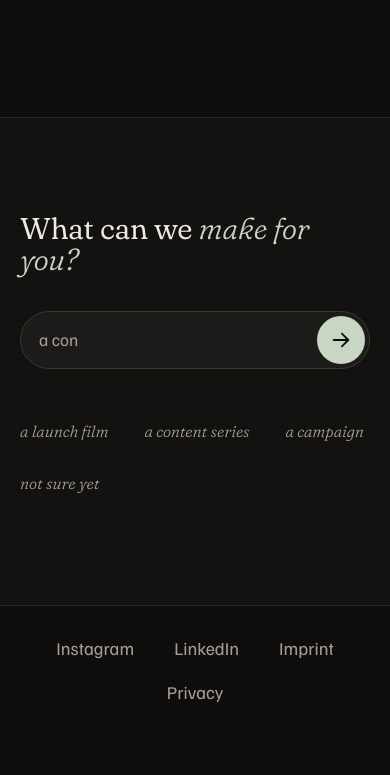
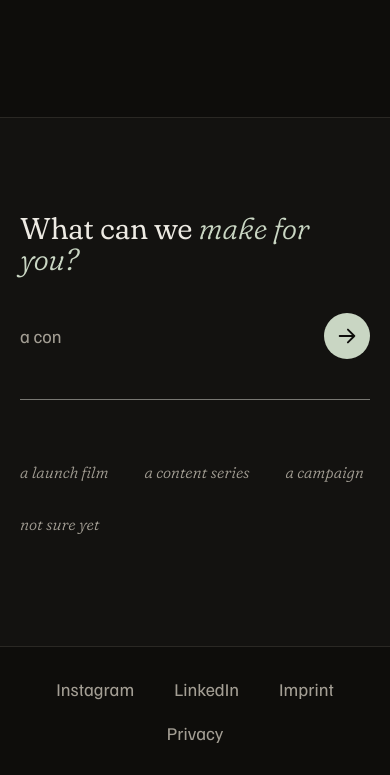
Before and after one commit to loukiah/ucfilms-site, an Eleventy site: page src/index.njk in a window 390 px wide. Shown: the part 3734-4509 px from the top of the page. Before the commit the page ends 4468 px from the top, so only its background shows below. Built offline with nearby package versions, Linux system fonts and the light colour scheme; Eleventy itself is replaced by a stand-in of ours; files that its build step writes are made by us from their sources.

Commit message:
Contact: back to a line, now straight (no wave)
Co-Authored-By: Claude Opus 5.5 <noreply@anthropic.com>
Claude-Session: https://claude.ai/code/session_01Bnx7PF36da1Q2StLkJpvG6

```diff
--- a/src/assets/css/site.css
+++ b/src/assets/css/site.css
@@ -432,20 +432,19 @@ button.person-card { cursor: pointer; }
 .explore-link:hover, .explore-link:focus-visible { color: var(--accent); }
 .explore-link:hover span { transform: translateX(4px); }
 
-/* Contact field: a clear, rounded input box instead of the wave line */
-.contact .bar-line { display: none; }
-.contact .bar {
-  gap: 10px; padding: 6px 6px 6px 26px; border: 1px solid var(--line-2); border-radius: 999px;
-  background: rgba(246, 243, 236, 0.04); transition: border-color .25s ease, background .25s ease;
+/* Contact field: a plain straight line under the text (no wave), so it reads as a field */
+.contact .bar-progress { display: none; }
+.contact .bar { gap: 14px; }
+.contact .bar-line { height: 1px; margin-top: 2px; }
+.contact .bar-line::before { top: 0; height: 1px; background: rgba(246, 243, 236, 0.45); transition: background .25s ease; }
+.contact .bar:hover + .bar-line::before { background: rgba(246, 243, 236, 0.7); }
+.contact .bar:focus-within + .bar-line::before { background: var(--accent); height: 2px; }
+.contact .bar input { min-height: 56px; font-size: 21px; letter-spacing: 0; }
+.contact .bar-next { width: 50px; height: 50px; }
+.contact .bar-next svg { width: 22px; height: 22px; }
+.contact .bar .button { min-height: 50px; }
+.contact .ideas { margin-top: 10px; }
+@media (max-width: 640px) {
+  .contact .bar input { min-height: 50px; font-size: 18px; }
+  .contact .bar-next { width: 46px; height: 46px; }
 }
-.contact .bar:hover { border-color: rgba(246, 243, 236, 0.35); }
-.contact .bar:focus-within { border-color: var(--accent); background: rgba(246, 243, 236, 0.06); }
-.contact .bar input { min-height: 52px; font-size: 19px; letter-spacing: 0; }
-.contact .bar-next { width: 52px; height: 52px; }
-.contact .bar-next svg { width: 22px; height: 22px; }
-.contact .bar .button { min-height: 52px; }
-@media (max-width: 640px) {
-  .contact .bar { padding: 4px 4px 4px 18px; }
-  .contact .bar input { min-height: 48px; font-size: 17px; }
-  .contact .bar-next { width: 48px; height: 48px; }
-}
```
